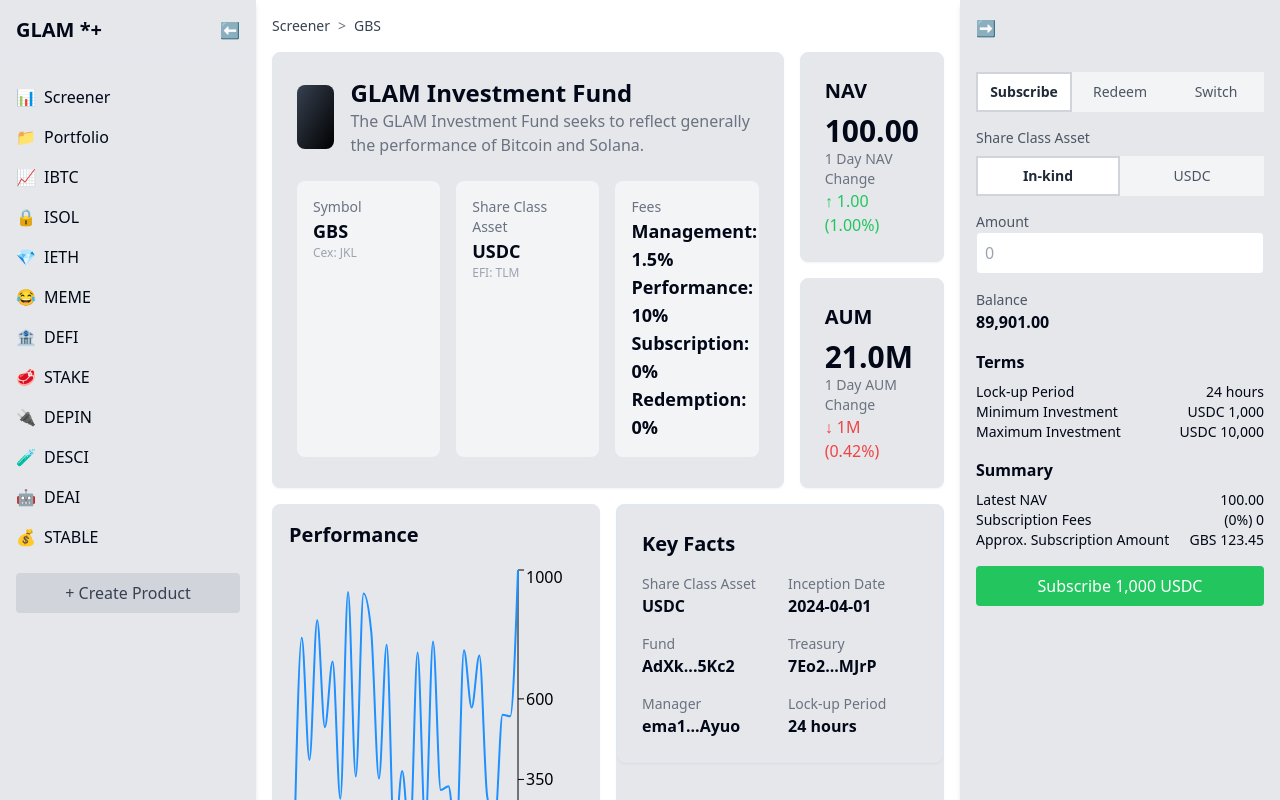
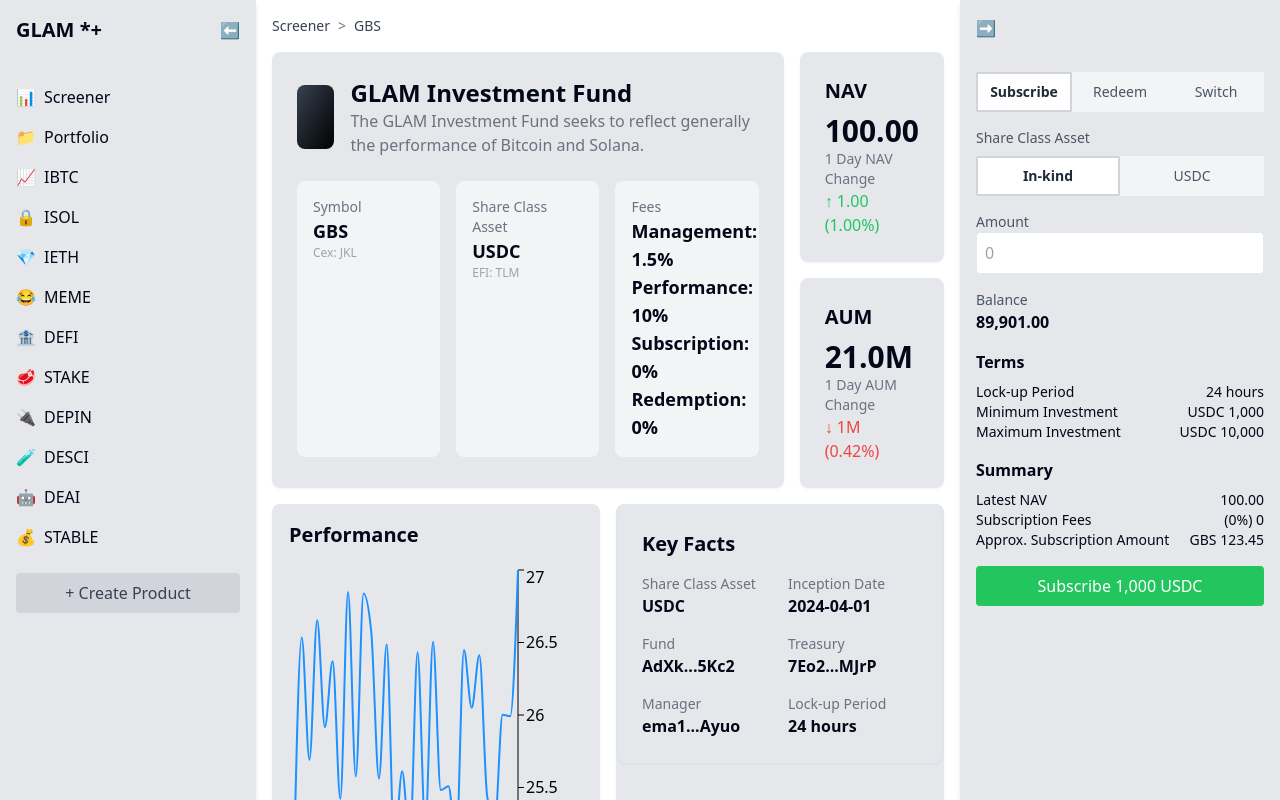
Before and after one commit to dhiazfathra/frontend-starter, a Next.js app: page /en in a window 1280 px wide. Built offline with nearby package versions, Linux system fonts and the light colour scheme.

Commit message:
refactor(chart): adjust min 25 max 27

```diff
--- a/src/components/PerformanceChart.tsx
+++ b/src/components/PerformanceChart.tsx
@@ -14,7 +14,6 @@ interface GbsData {
   date: string;
   value: number;
 }
-
 function generateGbsData(startDate: Date, endDate: Date): GbsData[] {
   const data: GbsData[] = [];
   const days: number = Math.floor(
@@ -25,7 +24,11 @@ function generateGbsData(startDate: Date, endDate: Date): GbsData[] {
     const currentDate: Date = new Date(startDate);
     currentDate.setDate(startDate.getDate() + i);
 
-    const value: number = Math.floor(Math.random() * (1000 - 100 + 1)) + 100;
+    // Generate a random value between 0 and 1000 (min and max value)
+    const randomValue: number = Math.floor(Math.random() * 1001);
+
+    // Apply the projection formula (project 0 to 1000 into 25 to 27)
+    const value: number = 0.002 * randomValue + 25;
 
     data.push({
       date: currentDate.toISOString().split('T')[0] ?? '',
@@ -34,8 +37,8 @@ function generateGbsData(startDate: Date, endDate: Date): GbsData[] {
   }
 
   if (data && data.length > 0) {
-    data[0]!.value = 100;
-    data[data.length - 1]!.value = 1000;
+    data[0]!.value = 25; // Ensure the first value is 25
+    data[data.length - 1]!.value = 27; // Ensure the last value is 27
   }
 
   return data;
```
